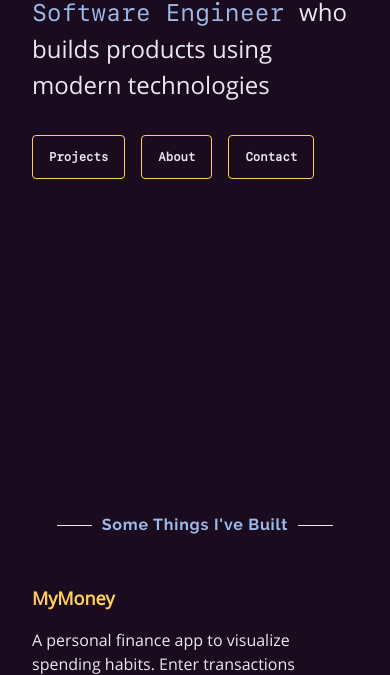
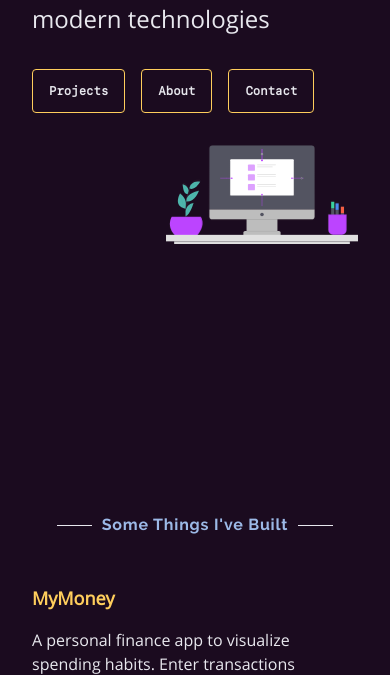
Before and after one commit to RunHannah/website, a Gatsby site: page / in a window 390 px wide. Shown: the part 425-1100 px from the top of the page. Built offline with nearby package versions, Linux system fonts and the light colour scheme; Gatsby itself is replaced by a stand-in of ours.

Commit message:
add desktop svg

```diff
--- a/src/components/hero/hero.js
+++ b/src/components/hero/hero.js
@@ -2,6 +2,7 @@ import React, { useContext, useState, useEffect } from "react"
 import { Link } from "react-scroll"
 import Fade from "react-reveal/Fade"
 import PortfolioContext from "../../context/context"
+import Responsive from "../../images/responsive.svg"
 
 const Hero = () => {
   const { hero } = useContext(PortfolioContext)
@@ -23,6 +24,7 @@ const Hero = () => {
   return (
     <section id="hero">
       <div className="h-screen m-8 flex flex-col mt-0 text-center justify-center md:w-4xl md:mx-8 ">
+        <div>
           <Fade
             left={isDesktop}
             bottom={isMobile}
@@ -44,7 +46,7 @@ const Hero = () => {
             left={isDesktop}
             bottom={isMobile}
             duration={1000}
-          delay={1000}
+            delay={500}
             distance="30px"
           >
             <ul className="list-none flex flex-row justify-start">
@@ -54,7 +56,12 @@ const Hero = () => {
                     key={item.id}
                     className="list-none btn-text text-xs py-3 px-4 mr-4 sm:text-sm md:w-32 md:text-base md:py-4 md:mr-5 lg:text-lg lg:px-5 border-solid border rounded font-bold"
                   >
-                  <Link to={item.route} smooth duration={1000} href={item.path}>
+                    <Link
+                      to={item.route}
+                      smooth
+                      duration={1000}
+                      href={item.path}
+                    >
                       {item.section}
                     </Link>
                   </li>
@@ -62,6 +69,22 @@ const Hero = () => {
             </ul>
           </Fade>
         </div>
+        <Fade
+          right={isDesktop}
+          bottom={isMobile}
+          duration={1000}
+          delay={1000}
+          distance="30px"
+        >
+          <div className="desktopSvg flex flex-row justify-end mt-8">
+            <img
+              className="w-48 sm:w-64 lg:w-full lg:max-w-md"
+              src={Responsive}
+              alt="responsive"
+            />
+          </div>
+        </Fade>
+      </div>
     </section>
   )
 }
--- a/src/css/global.css
+++ b/src/css/global.css
@@ -102,6 +102,29 @@ body {
   color: #dddce5;
 }
 
+/* svg */
+@media (max-width: 736px) and (orientation: landscape) {
+  .desktopSvg {
+    position: relative;
+    bottom: 4rem;
+  }
+
+  .desktopSvg > img {
+    width: 12rem;
+  }
+}
+
+@media (min-width: 737px) and (max-width: 812px) and (orientation: landscape) {
+  .desktopSvg {
+    position: relative;
+    bottom: 5rem;
+  }
+
+  .desktopSvg > img {
+    width: 12rem;
+  }
+}
+
 @media (min-width: 768px) {
   .projects::before,
   .projects::after,
```
Also changed, not shown: src/images/responsive.svg (added). Lines whose indentation alone changed are shown as unchanged.
